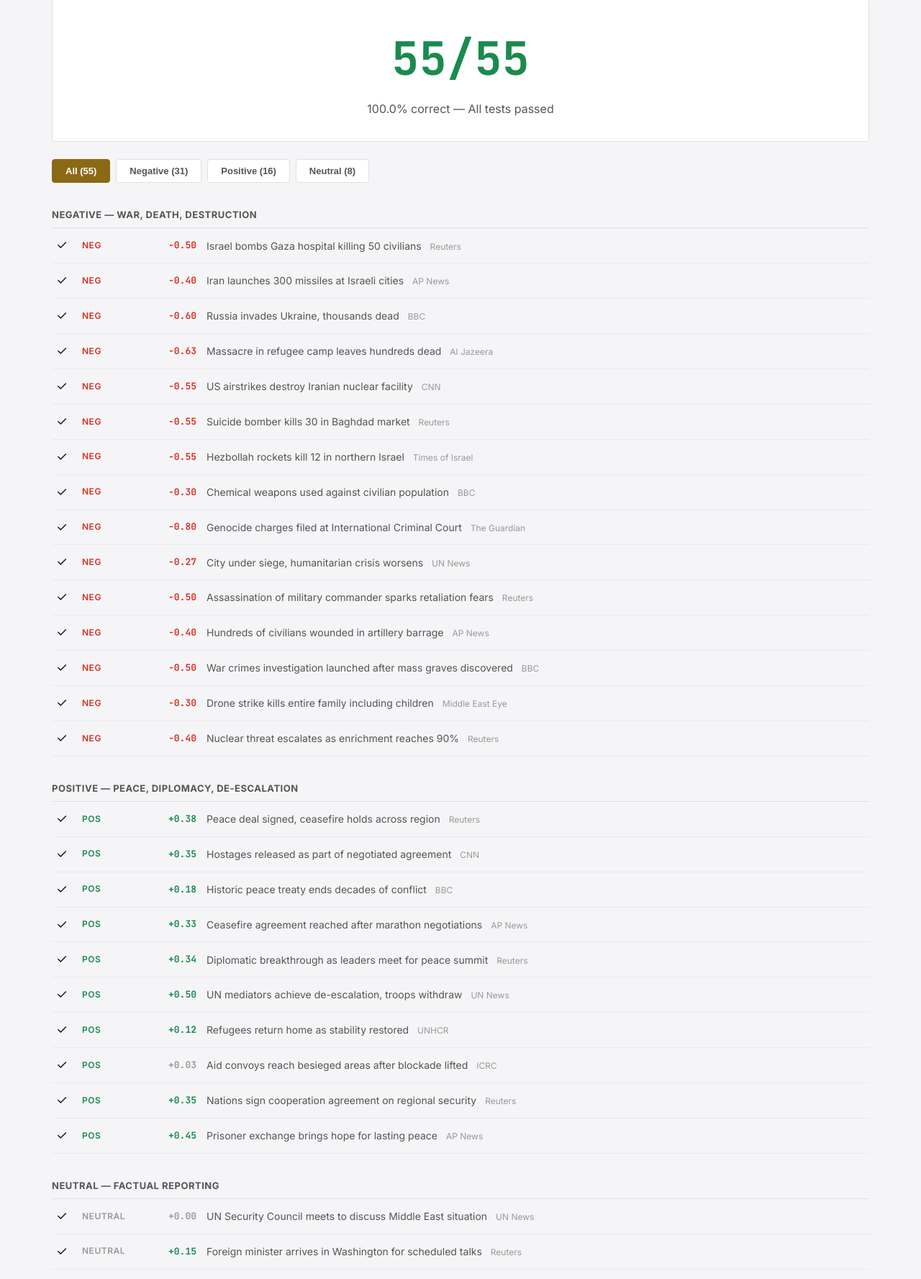
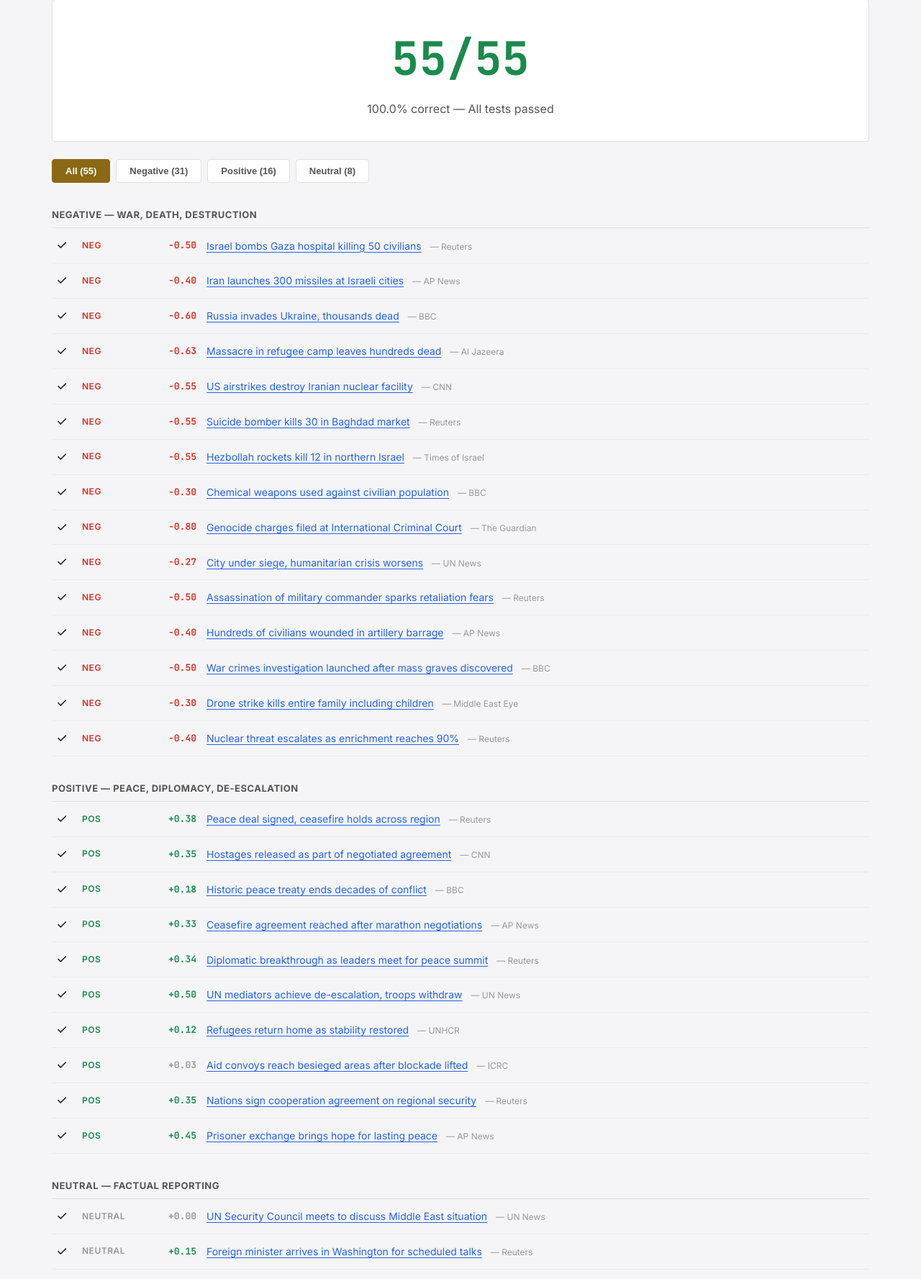
Before and after one commit to DeborahEngelberg/georisk-pulse, a Flask app: page /validation in a window 1280 px wide. Shown: the part 246-2023 px from the top of the page at 72% size. Run offline with Flask 3, Linux system fonts and the light colour scheme.

Commit message:
Fix validation links — make visibly clickable with blue underline
Links were invisible (same color as text, no underline).
Now blue with underline so politicians can actually see and click them.

Co-Authored-By: Claude Opus 4.6 (1M context) <noreply@anthropic.com>

```diff
--- a/templates/validation.html
+++ b/templates/validation.html
@@ -130,8 +130,8 @@
                     {{ "%+.2f"|format(r.polarity) }}
                 </div>
                 <div class="test-headline">
-                    {% if r.url %}<a href="{{ r.url }}" target="_blank" style="color: var(--text-secondary); text-decoration: none;">{{ r.headline }}</a>{% else %}{{ r.headline }}{% endif %}
-                    {% if r.source %}<span style="color: var(--text-tertiary); font-size: 12px; margin-left: 8px;">{{ r.source }}</span>{% endif %}
+                    {% if r.url %}<a href="{{ r.url }}" target="_blank" style="color: var(--accent-blue); text-decoration: underline; text-underline-offset: 3px;">{{ r.headline }}</a>{% else %}{{ r.headline }}{% endif %}
+                    {% if r.source %}<span style="color: var(--text-tertiary); font-size: 12px; margin-left: 8px;">— {{ r.source }}</span>{% endif %}
                 </div>
             </div>
             {% endif %}
```
